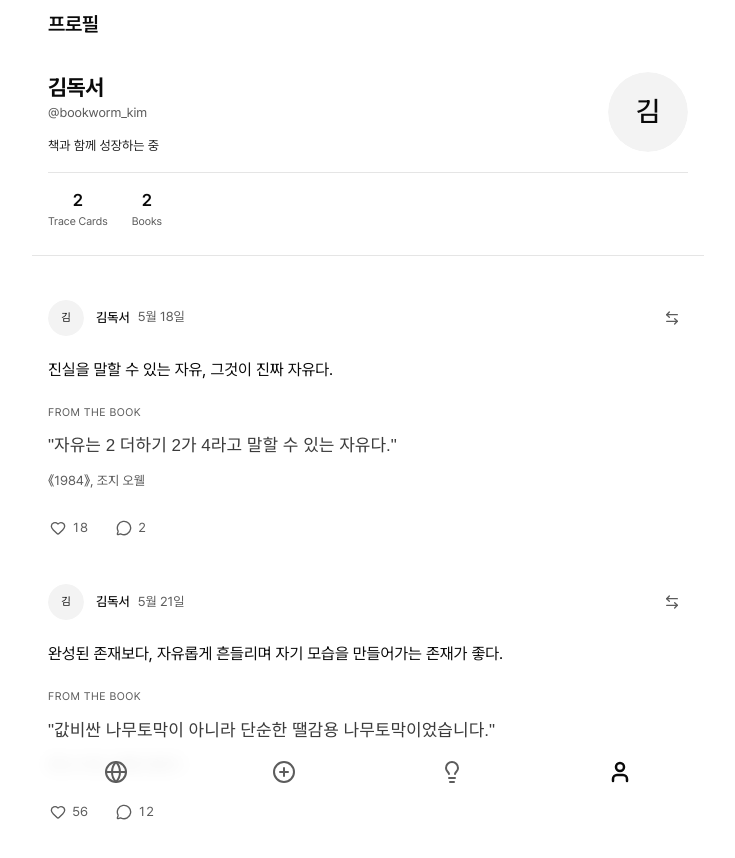
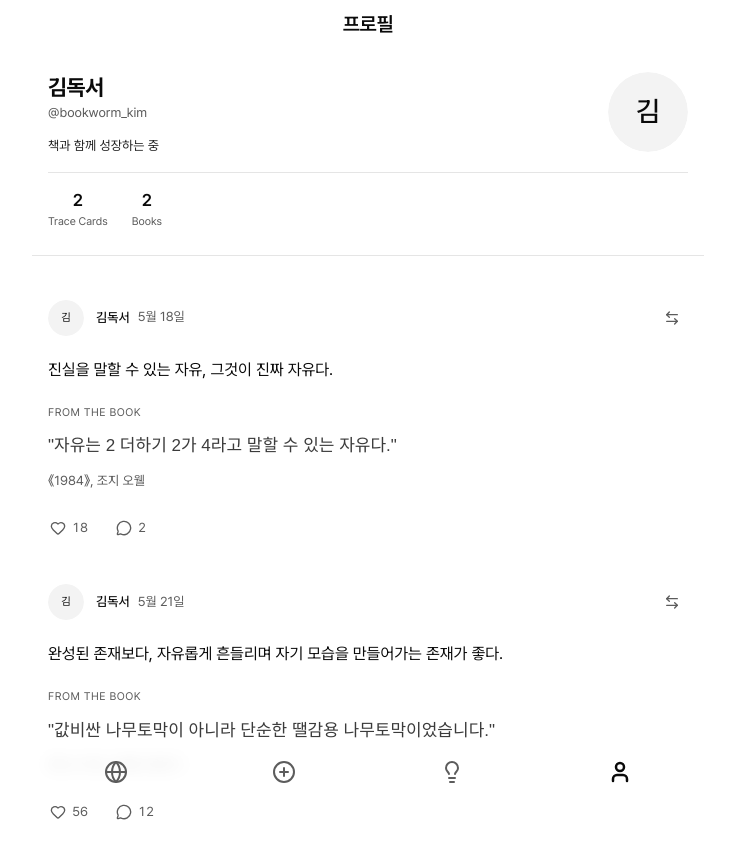
Before and after one commit to pangea-team/pangea-dev-2, a Next.js app: page /profile in a window 1280 px wide. Shown: the top 858 px of the page, without its empty margins (272-1007 px from the left). Built offline with nearby package versions, Linux system fonts and the light colour scheme; no server answers.

Commit message:
style: center-align headers on profile and discovery pages

```diff
--- a/app/discover/page.tsx
+++ b/app/discover/page.tsx
@@ -96,7 +96,7 @@ export default function DiscoverPage() {
 
   return (
     <div className="min-h-screen bg-background pb-16">
-      <Header title="발견" align="left" />
+      <Header title="발견" align="center" />
 
       <main className="max-w-2xl mx-auto">
         {notifications.length > 0 ? (
--- a/app/profile/page.tsx
+++ b/app/profile/page.tsx
@@ -16,7 +16,7 @@ export default function ProfilePage() {
 
   return (
     <div className="min-h-screen bg-background pb-16">
-      <Header title="프로필" align="left" />
+      <Header title="프로필" align="center" />
 
       <main className="max-w-2xl mx-auto">
         {/* Profile Header - Threads style */}
```
